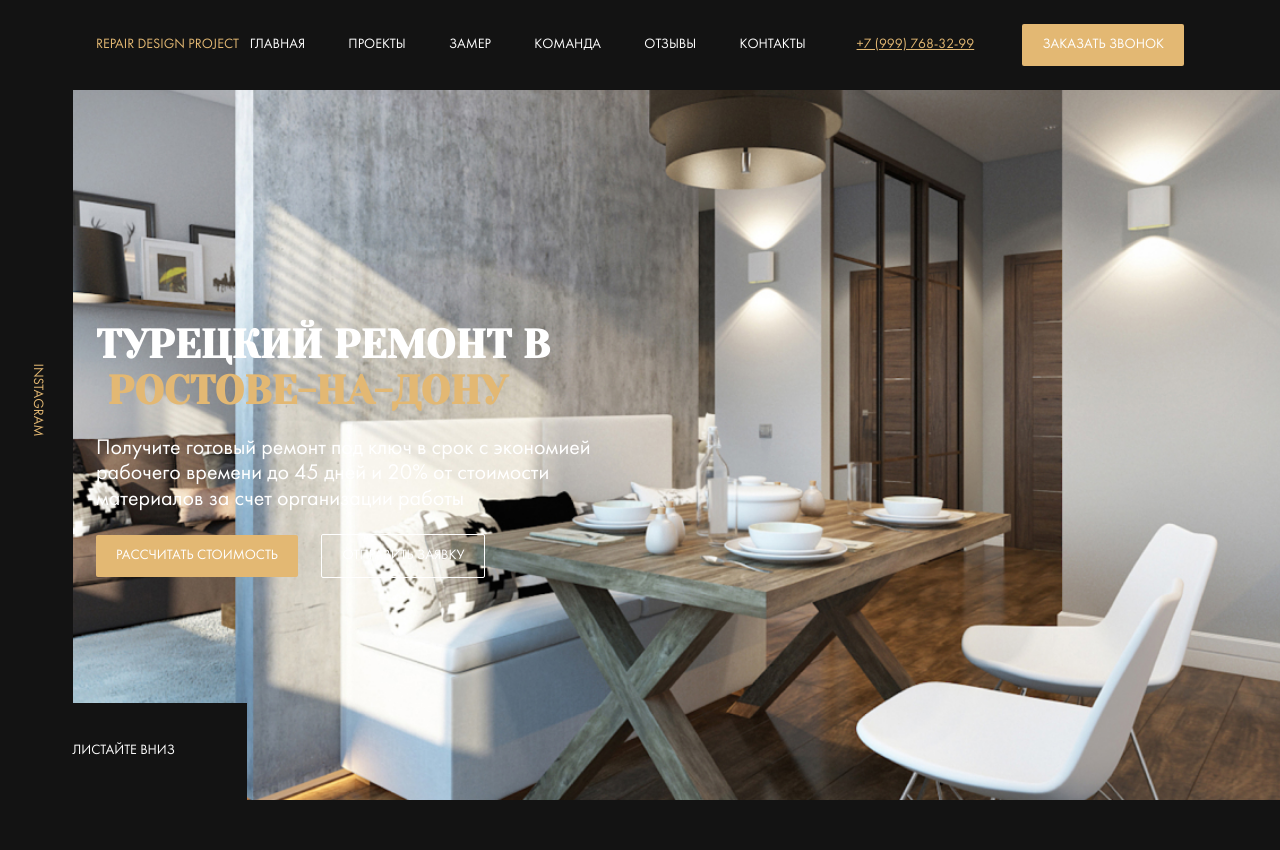
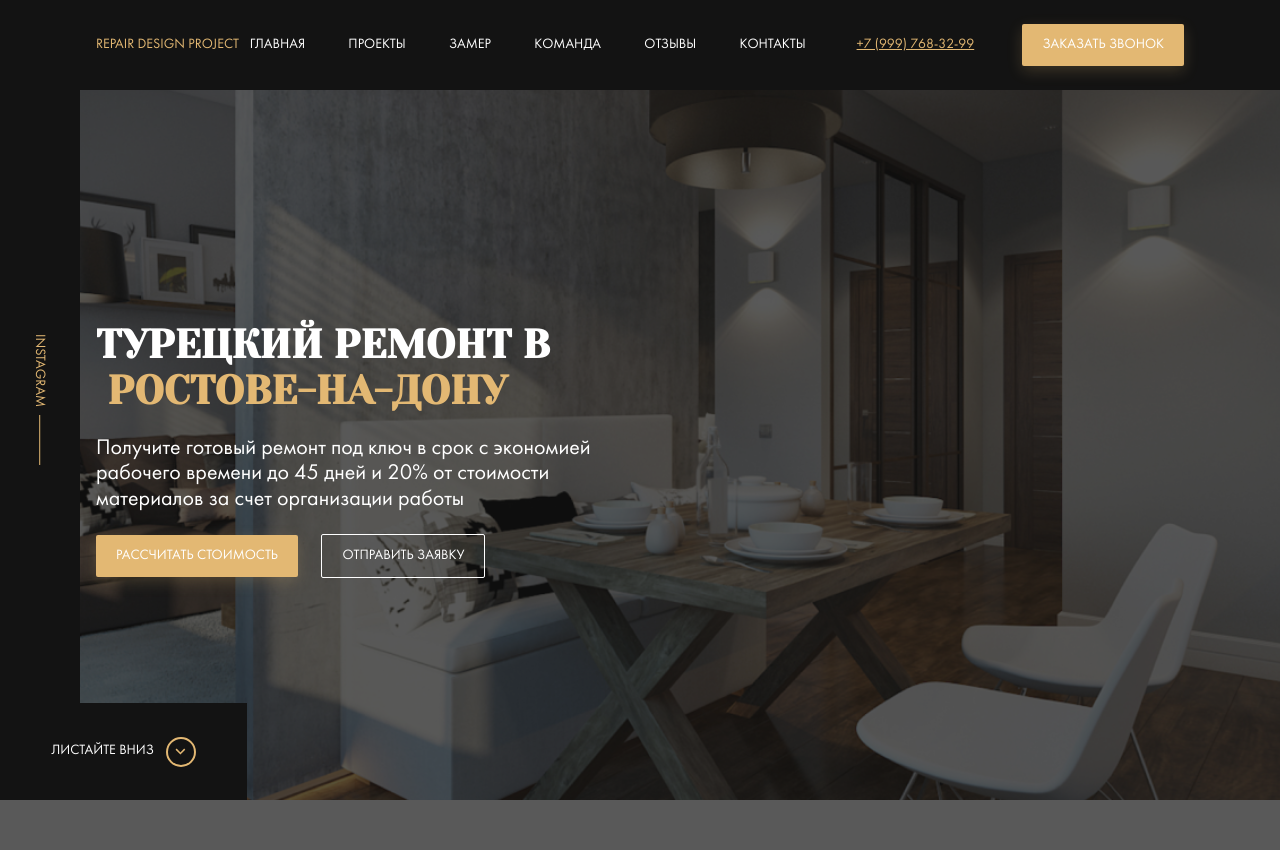
Before and after one commit to pb56/myweb, a PHP site: page / in a window 1280 px wide. Before the commit the page ends 800 px from the top, so only its background shows below. Run offline with PHP 8.4, Linux system fonts and the light colour scheme; some web fonts are replaced.

Commit message:
feat: add hover effect to primary button + before and after elements in hero

```diff
--- a/css/style.css
+++ b/css/style.css
@@ -323,9 +323,15 @@ template {
   border: none;
   border-radius: 2px;
   text-transform: uppercase; }
+  .button:hover {
+    cursor: pointer; }
   .button--primary {
     background-color: #E3B873;
-    color: #ffffff; }
+    color: #ffffff;
+    box-shadow: 0px 5px 15px rgba(227, 184, 115, 0.2);
+    transition: box-shadow 0.3s; }
+    .button--primary:hover {
+      box-shadow: none; }
   .button--outline {
     border: 1px solid #ffffff;
     background-color: transparent;
@@ -358,7 +364,10 @@ template {
   color: #ffffff;
   text-decoration: none;
   text-transform: uppercase;
-  margin-right: 40px; }
+  margin-right: 40px;
+  transition: color 0.2s; }
+  .nav__item:hover {
+    color: #E3B873; }
 
 .phone {
   color: #E3B873; }
@@ -376,7 +385,14 @@ template {
   background: #131313 url("../img/hero-bg.jpg") no-repeat center/cover;
   height: 100vh;
   color: #ffffff; }
+  .hero::before {
+    content: '';
+    position: absolute;
+    width: 100%;
+    height: 100%;
+    background-color: rgba(19, 19, 19, 0.7); }
   .hero__content {
+    position: relative;
     max-width: 670px; }
   .hero__text {
     font-size: 22px;
@@ -402,6 +418,14 @@ template {
     text-transform: uppercase;
     text-decoration: none;
     color: #ffffff; }
+    .hero__scroll--down::after {
+      content: '';
+      background: url("../img/arrow-down.svg") no-repeat center;
+      width: 30px;
+      height: 30px;
+      border: 2px solid #E3B873;
+      border-radius: 50%;
+      margin-left: 12px; }
 
 .instagram {
   display: flex;
@@ -409,10 +433,19 @@ template {
   align-items: center;
   background-color: #131313; }
   .instagram__link {
+    display: flex;
+    align-items: center;
     text-transform: uppercase;
     text-decoration: none;
     color: #E3B873;
-    transform: rotate(90deg); }
+    transform: rotate(90deg);
+    line-height: 0.8; }
+    .instagram__link::after {
+      content: '';
+      width: 50px;
+      height: 1px;
+      background-color: #E3B873;
+      margin-left: 8px; }
 
 .title {
   margin: 0;
--- a/sass/_interface.sass
+++ b/sass/_interface.sass
@@ -3,9 +3,15 @@
     border: none
     border-radius: 2px
     text-transform: uppercase
+    &:hover
+        cursor: pointer
     &--primary
         background-color: $primary
         color: $light
+        box-shadow: 0px 5px 15px rgba($primary, 0.2)
+        transition: box-shadow 0.3s
+        &:hover
+            box-shadow: none
     &--outline
         border: 1px solid $light
         background-color: transparent
--- a/sass/templates/_header.sass
+++ b/sass/templates/_header.sass
@@ -6,22 +6,23 @@
     width: 100%
     background-color: $dark
     padding: 24px 0
-
 .menu
     display: flex
     justify-content: space-between
     align-items: center
-
 .logo
     color: $primary
     text-transform: uppercase
-
 .nav
     &__item
         color: $light
         text-decoration: none
         text-transform: uppercase
         margin-right: 40px
+        transition: color 0.2s
+        &:hover
+            color: $primary
+
 .phone
     color: $primary
 .contacts
--- a/sass/templates/_hero.sass
+++ b/sass/templates/_hero.sass
@@ -8,7 +8,14 @@
     background: $dark url('../img/hero-bg.jpg') no-repeat center / cover
     height: 100vh
     color: $light
+    &::before
+        content: ''
+        position: absolute
+        width: 100%
+        height: 100%
+        background-color: rgba($dark, 0.7)
     &__content
+        position: relative
         max-width: 670px
     &__text
         font-size: 22px
@@ -34,16 +41,33 @@
         text-transform: uppercase
         text-decoration: none
         color: $light
+        &::after
+          content: ''
+          background: url('../img/arrow-down.svg') no-repeat center
+          width: 30px
+          height: 30px
+          border: 2px solid $primary
+          border-radius: 50%
+          margin-left: 12px
 .instagram
     display: flex
     justify-content: center
     align-items: center
     background-color: $dark
     &__link
+        display: flex
+        align-items: center
         text-transform: uppercase
         text-decoration: none
         color: $primary
         transform: rotate(90deg)
+        line-height: 0.8
+        &::after
+            content: ''
+            width: 50px
+            height: 1px
+            background-color: $primary
+            margin-left: 8px
 .title
     margin: 0
     font-family: 'Yeseva One', cursive
```
Also changed, not shown: img/arrow-down.svg (added).
